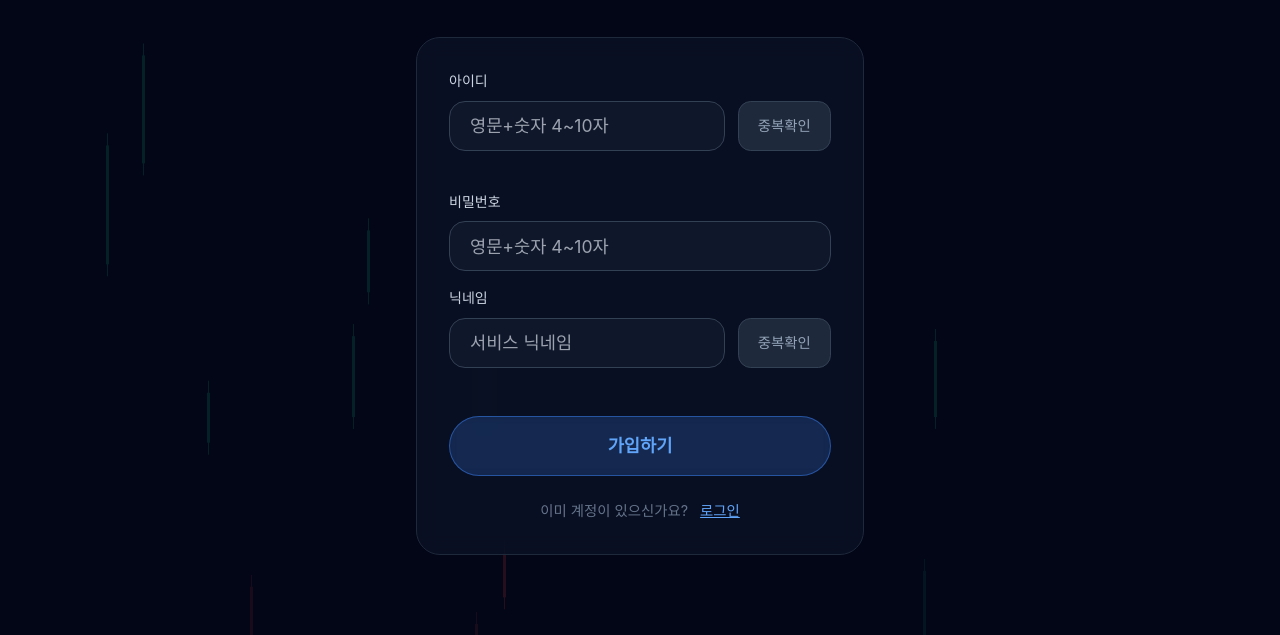
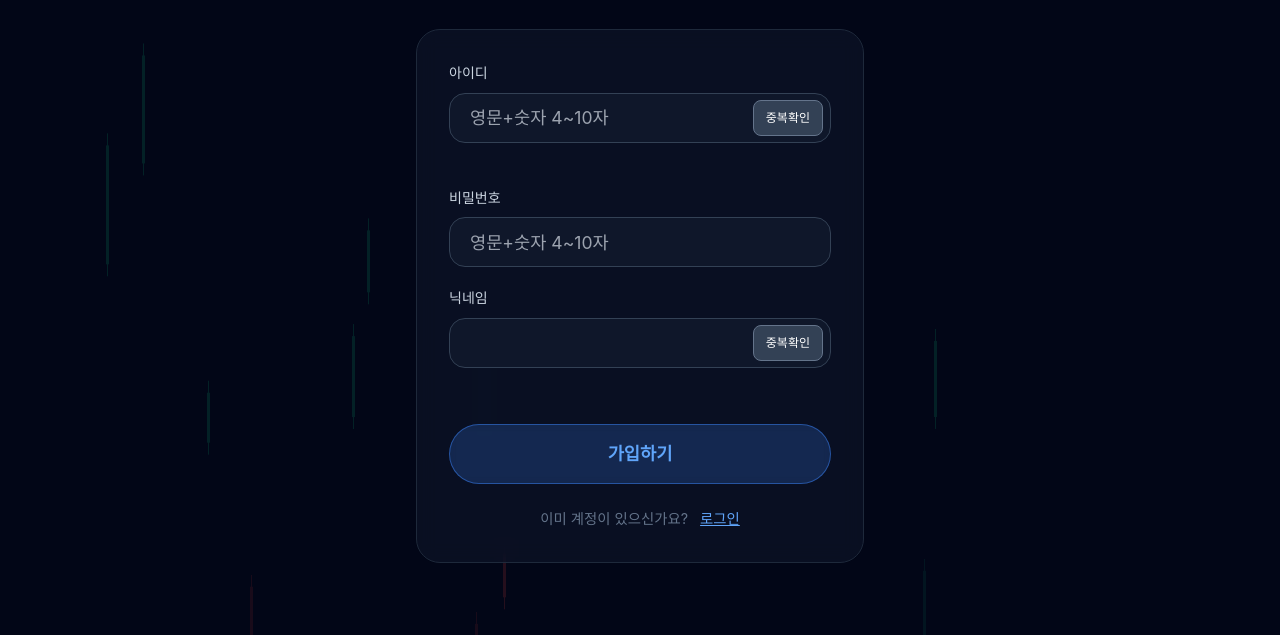
Before and after one commit to 2weeksh/upstage-stock-agent, a plain HTML site: page infra/frontend/html/signup.html in a window 1280 px wide. Shown: the part 165-800 px from the top of the page. Drawn offline with nearby package versions, Linux system fonts and the light colour scheme; files that its build step writes are made by us from their sources; files whose address does not match are found by name.

```diff
--- a/infra/frontend/html/signup.html
+++ b/infra/frontend/html/signup.html
@@ -3,32 +3,10 @@
 <head>
     <meta charset="UTF-8">
     <meta name="viewport" content="width=device-width, initial-scale=1.0">
-    <title>회원가입 - AI 투자 서비스</title>
+    <title>토론형 AI 투자 서비스</title>
     <link rel="icon" href="img/favicon.ico" type="image/x-icon">
     <script src="https://cdn.tailwindcss.com"></script>
     <link rel="stylesheet" href="css/style.css">
-
-    <style>
-        /* 중복확인 버튼 */
-        .btn-check {
-            height: 50px;
-            padding: 0 1.2rem;
-            margin-left: 0.8rem;
-            background: #1e293b;
-            border: 1px solid #334155;
-            border-radius: 0.8rem;
-            color: #94a3b8;
-            font-size: 0.9rem;
-            cursor: pointer;
-            transition: 0.2s;
-            white-space: nowrap;
-        }
-        .btn-check:hover {
-            background: #334155;
-            color: white;
-            border-color: #60a5fa;
-        }
-    </style>
 </head>
 <body class="page-main">
     <div class="chart-bg" id="chartBg"></div>
@@ -45,36 +23,44 @@
 
         <form id="signupForm" class="box auth-box">
 
-            <div class="mb-4">
+            <div class="mb-5">
                 <label class="label">아이디</label>
-                <div class="flex items-center">
-                    <input type="text" id="username" class="input flex-1" style="height: 50px;" required
+                <div class="relative w-full">
+                    <input type="text" id="username" class="input w-full pr-24" style="height: 50px;" required
                            pattern="^[A-Za-z0-9]{4,10}$"
                            title="영문 대소문자와 숫자만 사용하여 4~10자로 입력하세요."
                            placeholder="영문+숫자 4~10자">
-                    <button type="button" class="btn-check" onclick="handleCheckUsername()">중복확인</button>
+
+                    <button type="button" onclick="handleCheckUsername()"
+                            class="absolute right-2 top-1/2 -translate-y-1/2 h-[36px] px-3 bg-slate-700 hover:bg-slate-600 border border-slate-500 rounded-lg text-xs text-white transition-colors">
+                        중복확인
+                    </button>
                 </div>
-                <p id="username-msg" class="text-xs mt-2" style="color: #94a3b8; min-height: 1rem;"></p>
+                <p id="username-msg" class="text-xs mt-2 min-h-[1rem] text-slate-400"></p>
             </div>
 
-            <div class="mb-4">
+            <div class="mb-5">
                 <label class="label">비밀번호</label>
-                <input type="password" id="password" class="input" style="height: 50px;" required
+                <input type="password" id="password" class="input w-full" style="height: 50px;" required
                        pattern="^[A-Za-z0-9]{4,10}$"
                        title="영문 대소문자와 숫자만 사용하여 4~10자로 입력하세요."
                        placeholder="영문+숫자 4~10자">
             </div>
 
-            <div class="mb-6">
+            <div class="mb-8">
                 <label class="label">닉네임</label>
-                <div class="flex items-center">
-                    <input type="text" id="nickname" class="input flex-1" style="height: 50px;" required placeholder="서비스 닉네임">
-                    <button type="button" class="btn-check" onclick="handleCheckNickname()">중복확인</button>
+                <div class="relative w-full">
+                    <input type="text" id="nickname" class="input w-full pr-24" style="height: 50px;">
+
+                    <button type="button" onclick="handleCheckNickname()"
+                            class="absolute right-2 top-1/2 -translate-y-1/2 h-[36px] px-3 bg-slate-700 hover:bg-slate-600 border border-slate-500 rounded-lg text-xs text-white transition-colors">
+                        중복확인
+                    </button>
                 </div>
-                <p id="nickname-msg" class="text-xs mt-2" style="color: #94a3b8; min-height: 1rem;"></p>
+                <p id="nickname-msg" class="text-xs mt-2 min-h-[1rem] text-slate-400"></p>
             </div>
 
-            <button type="submit" class="btn">가입하기</button>
+            <button type="submit" class="btn w-full">가입하기</button>
 
             <div class="auth-link">
                 이미 계정이 있으신가요? <a href="login.html">로그인</a>
--- a/infra/frontend/js/auth.js
+++ b/infra/frontend/js/auth.js
@@ -4,7 +4,7 @@
     renderAuthNav();
 });
 
-// 1. 우측 상단 네비게이션 렌더링
+// 1. 우측 상단 네비게이션
 function renderAuthNav() {
     let navContainer = document.getElementById('auth-nav');
     if (!navContainer) {
```
Also changed, not shown: infra/frontend/html/login.html (+1 -1 lines), infra/frontend/html/mypage.html (+2 -2 lines), 1 other file.
